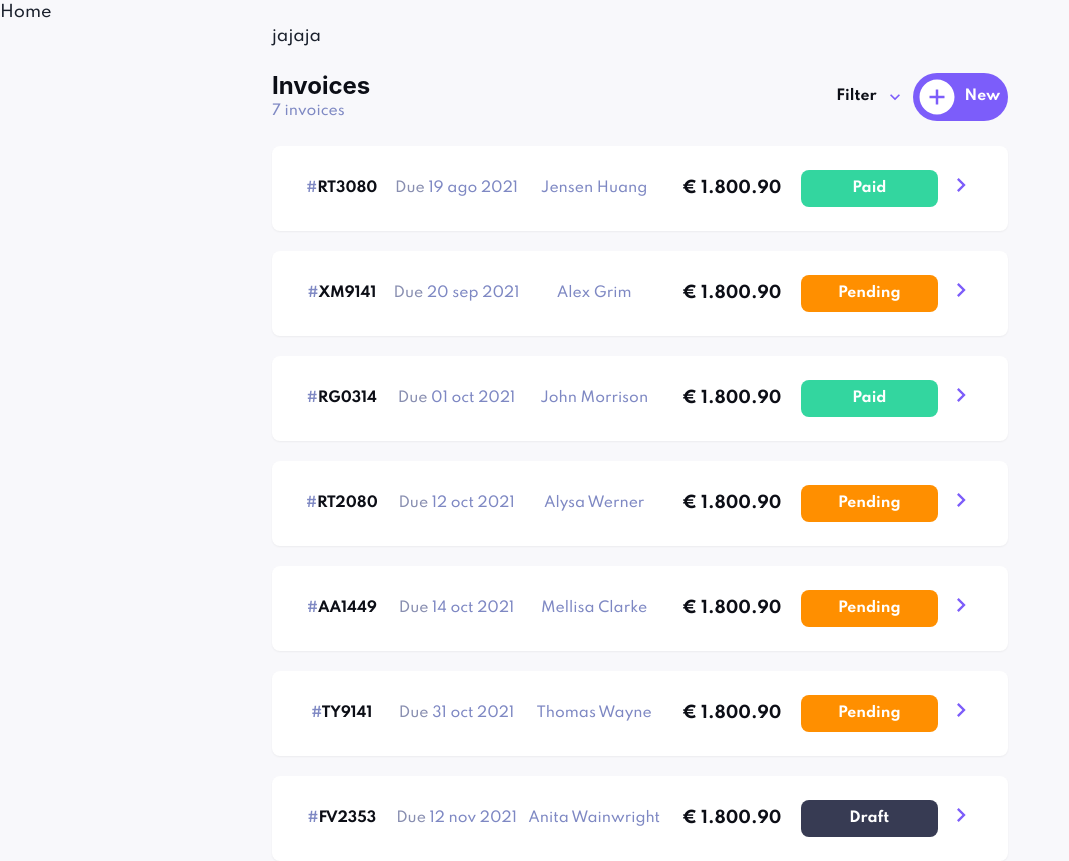
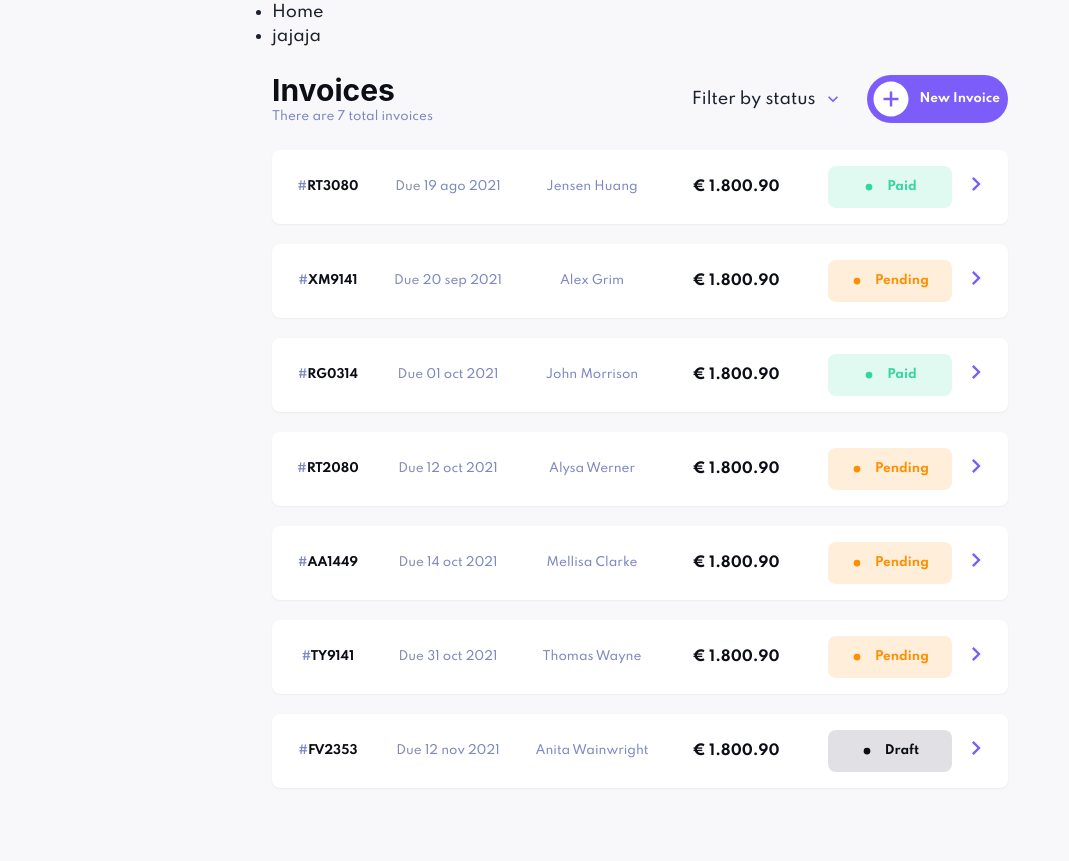
Before and after one commit to esteban-master/invoice-app-vite, a React (Vite) app: page / in a window 1280 px wide. Shown: the whole page, without its empty margins (0-1069 px from the left). After the commit the page ends 800 px from the top, so only its background shows below. Built offline with nearby package versions, Linux system fonts and the light colour scheme.

Commit message:
Filter menu

```diff
--- a/src/App.tsx
+++ b/src/App.tsx
@@ -1,26 +1,18 @@
-import {
-  Stack,
-  Grid,
-  Box,
-  GridItem,
-  Container,
-  Text,
-  Icon
-} from '@chakra-ui/react'
+import { Container } from '@chakra-ui/react'
 import React from 'react'
 import { QueryClient, QueryClientProvider } from 'react-query'
 import { ReactQueryDevtools } from 'react-query/devtools'
 import Router from './Routes.routes'
 const queryClient = new QueryClient()
-import { MdOutlineKeyboardArrowRight } from 'react-icons/md'
 import { useBreakpointValue } from '@chakra-ui/react'
 function App() {
-  const hiddenArrowRight = useBreakpointValue({ base: true, md: false })
   return (
     // <QueryClientProvider client={queryClient}>
     //   <ReactQueryDevtools />
     // </QueryClientProvider>
-    <Router />
+    <Container maxWidth={{ base: 'container.sm', md: 'container.md' }}>
+      <Router />
+    </Container>
   )
 }
 
--- /dev/null
+++ b/src/components/FilterByStatus.tsx
@@ -0,0 +1,89 @@
+import React from 'react'
+import {
+  Stack,
+  Menu,
+  MenuButton,
+  MenuList,
+  Box,
+  Icon,
+  MenuItem,
+  Text,
+  Checkbox,
+  useBreakpointValue,
+  useColorMode
+} from '@chakra-ui/react'
+import { MdOutlineKeyboardArrowDown } from 'react-icons/md'
+import { AiFillPlusCircle } from 'react-icons/ai'
+
+export const FilterByStatus = ({ status }: { status: string[] }) => {
+  const { colorMode } = useColorMode()
+  const hidden = useBreakpointValue({ base: true, md: false })
+  return (
+    <Stack spacing={6} direction={'row'} alignItems={'center'}>
+      <Menu>
+        <MenuButton>
+          <Stack direction={'row'} alignItems={'center'}>
+            <Box>{hidden ? 'Filter' : 'Filter by status'} </Box>
+            <Icon
+              width={5}
+              height={5}
+              color={'primary.500'}
+              as={MdOutlineKeyboardArrowDown}
+            />
+          </Stack>
+        </MenuButton>
+        <MenuList
+          marginTop={4}
+          bg={colorMode === 'dark' ? 'bg_app.gray' : 'white'}
+        >
+          {status.map((s) => (
+            <MenuItem cursor={'pointer'} as="label" htmlFor={s}>
+              <Stack direction={'row'} alignItems={'center'}>
+                <Checkbox
+                  id={s}
+                  colorScheme={'purple'}
+                  iconColor="white"
+                  _hover={{
+                    borderColor: 'primary.500'
+                  }}
+                  fontWeight={'bold'}
+                  bg={colorMode == 'dark' ? 'bg_app.card' : 'texto.dark'}
+                  borderColor={
+                    colorMode == 'dark' ? 'bg_app.card' : 'texto.dark'
+                  }
+                  borderRadius={'sm'}
+                />
+                <Text
+                  color={colorMode == 'dark' ? 'white' : 'texto.bold'}
+                  fontWeight={'bold'}
+                  fontSize={'xs'}
+                >
+                  {s}
+                </Text>
+              </Stack>
+            </MenuItem>
+          ))}
+        </MenuList>
+      </Menu>
+
+      <Stack
+        direction={'row'}
+        alignItems={'center'}
+        borderRadius={'full'}
+        padding={'1'}
+        paddingRight={2}
+        role={'button'}
+        bg={'primary.500'}
+        color={'white'}
+        _hover={{
+          bg: 'primary.100'
+        }}
+      >
+        <Icon as={AiFillPlusCircle} width={10} height={10} />
+        <Text color={'white'} fontSize={'xs'} fontWeight={'bold'}>
+          {hidden ? 'New' : 'New Invoice'}
+        </Text>
+      </Stack>
+    </Stack>
+  )
+}
--- /dev/null
+++ b/src/components/HeaderInvoices.tsx
@@ -0,0 +1,47 @@
+import React from 'react'
+import { Heading, Stack, Text, useBreakpointValue } from '@chakra-ui/react'
+
+import { Invoice } from '../interfaces'
+import { FilterByStatus } from './FilterByStatus'
+
+export const HeaderInvoices = ({ data }: { data: Invoice[] }) => {
+  const hidden = useBreakpointValue({ base: true, md: false })
+  return (
+    <Stack
+      my={6}
+      direction={'row'}
+      justifyContent={'space-between'}
+      alignItems={'center'}
+    >
+      <Stack spacing={0}>
+        <Heading fontSize={'3xl'}>Invoices</Heading>
+        <Text fontSize={'xs'}>
+          {' '}
+          {hidden
+            ? `${data.length} invoices`
+            : `There are ${data.length} total invoices`}{' '}
+        </Text>
+      </Stack>
+
+      <FilterByStatus status={['Draft', 'Pending', 'Paid']} />
+    </Stack>
+  )
+}
+
+// function CustomIcon(props: CheckboxProps) {
+//   const { isIndeterminate, isChecked, ...rest } = props
+//   // console.log(isChecked, isIndeterminate)
+//   if (!isChecked) return null
+
+//   return (
+//     <Box as={'span'} {...rest}>
+//       <Icon
+//         width={'100%'}
+//         height={'100%'}
+//         bg={'primary.500'}
+//         color={'white'}
+//         as={BsCheck}
+//       />
+//     </Box>
+//   )
+// }
--- a/src/components/InvoiceItem.tsx
+++ b/src/components/InvoiceItem.tsx
@@ -1,5 +1,6 @@
 import React from 'react'
 import { MdOutlineKeyboardArrowRight } from 'react-icons/md'
+import { BsDot } from 'react-icons/bs'
 import {
   Grid,
   GridItem,
@@ -7,7 +8,8 @@ import {
   Text,
   Box,
   useColorMode,
-  Icon
+  Icon,
+  Stack
 } from '@chakra-ui/react'
 import { Invoice } from '../interfaces'
 import { format } from 'date-fns'
@@ -24,7 +26,8 @@ export const InvoiceItem = ({ invoice }: { invoice: Invoice }) => {
     <Grid
       rowGap={{ base: 2, md: 0 }}
       boxShadow={'sm'}
-      padding={6}
+      paddingY={4}
+      paddingX={2}
       bg={colorMode === 'dark' ? 'bg_app.card' : 'white'}
       borderRadius={'lg'}
       templateColumns={{ base: 'repeat(4, 1fr)', md: 'repeat(15, 1fr)' }}
@@ -37,7 +40,7 @@ export const InvoiceItem = ({ invoice }: { invoice: Invoice }) => {
         rowSpan={{ base: 2, md: 1 }}
       >
         <Text
-          fontSize={'sm'}
+          fontSize={'xs'}
           fontWeight={'bold'}
           color={colorMode === 'dark' ? 'white' : 'texto.bold'}
         >
@@ -54,7 +57,7 @@ export const InvoiceItem = ({ invoice }: { invoice: Invoice }) => {
         colStart={{ base: 3, md: 6 }}
         rowSpan={{ base: 2, md: 1 }}
       >
-        <Text fontSize={'sm'}> {invoice.clientName} </Text>
+        <Text fontSize={'xs'}> {invoice.clientName} </Text>
       </GridItem>
       <GridItem
         alignSelf={{ base: 'end', md: 'start' }}
@@ -63,7 +66,7 @@ export const InvoiceItem = ({ invoice }: { invoice: Invoice }) => {
         colStart={{ base: 1, md: 3 }}
         rowStart={{ md: 1 }}
       >
-        <Text fontSize={'sm'}>
+        <Text fontSize={'xs'}>
           <Box
             as={'span'}
             color={colorMode === 'dark' ? 'texto.dark' : 'texto.gray'}
@@ -80,7 +83,7 @@ export const InvoiceItem = ({ invoice }: { invoice: Invoice }) => {
         colSpan={{ base: 2, md: 3 }}
       >
         <Text
-          fontSize={'md'}
+          fontSize={'sm'}
           color={colorMode === 'dark' ? 'white' : 'texto.bold'}
           fontWeight={'bold'}
         >
@@ -89,25 +92,52 @@ export const InvoiceItem = ({ invoice }: { invoice: Invoice }) => {
       </GridItem>
       <GridItem
         alignSelf={'center'}
+        marginLeft={5}
         colStart={{ base: 3, md: 12 }}
         rowSpan={{ base: 2, md: 1 }}
         rowStart={{ base: 3, md: 1 }}
         colSpan={{ base: 2, md: 3 }}
+        bg={`${invoice.status}.100`}
+        borderRadius={'lg'}
       >
+        <Stack
+          direction={'row'}
+          spacing={0}
+          justifyContent={'center'}
+          alignItems={'center'}
+        >
+          <Icon
+            width={9}
+            height={9}
+            color={`${
+              invoice.status === 'draft'
+                ? colorMode === 'dark'
+                  ? 'texto.dark'
+                  : 'texto.bold'
+                : `${invoice.status}.500`
+            }`}
+            as={BsDot}
+          />
           <Text
-          fontSize={'sm'}
+            fontSize={'xs'}
             fontWeight={'bold'}
-          borderRadius={'lg'}
-          color={'white'}
+            color={`${
+              invoice.status === 'draft'
+                ? colorMode === 'dark'
+                  ? 'texto.dark'
+                  : 'texto.bold'
+                : `${invoice.status}.500`
+            }`}
             textAlign={'center'}
-          paddingY={2}
-          bg={`status.${invoice.status}`}
+            paddingY={3}
+            paddingRight={3}
           >
             {invoice.status.replace(
               invoice.status[0],
               invoice.status[0].toUpperCase()
             )}
           </Text>
+        </Stack>
       </GridItem>
       <GridItem hidden={hiddenArrowRight} placeSelf={'center'}>
         <Icon
--- a/src/components/MenuNavbar.tsx
+++ b/src/components/MenuNavbar.tsx
@@ -1,13 +1,18 @@
+import { useColorMode } from '@chakra-ui/react'
 import React from 'react'
 import { Link } from 'react-router-dom'
 
 export const MenuNavbar = () => {
+  const { toggleColorMode } = useColorMode()
   return (
     <nav>
       <ul>
         <li>
           <Link to="/">Home</Link>
         </li>
+        <li>
+          <button onClick={toggleColorMode}>jajaja</button>
+        </li>
       </ul>
     </nav>
   )
--- a/src/pages/Home/index.tsx
+++ b/src/pages/Home/index.tsx
@@ -1,73 +1,18 @@
-import {
-  Button,
-  Container,
-  Heading,
-  Icon,
-  Image,
-  Stack,
-  Text,
-  useColorMode
-} from '@chakra-ui/react'
+import { Stack } from '@chakra-ui/react'
 import React from 'react'
 import data from '../../../data.json'
+import { HeaderInvoices } from '../../components/HeaderInvoices'
 import { InvoiceItem } from '../../components/InvoiceItem'
-import { MdOutlineKeyboardArrowDown } from 'react-icons/md'
-import { AiFillPlusCircle } from 'react-icons/ai'
 
 export const Home = () => {
-  const { toggleColorMode, colorMode, setColorMode } = useColorMode()
   return (
-    <Container maxWidth={{ base: 'container.sm', md: 'container.md' }}>
-      <button onClick={toggleColorMode}>jajaja</button>
-      <Stack
-        my={6}
-        direction={'row'}
-        justifyContent={'space-between'}
-        alignItems={'center'}
-      >
-        <Stack spacing={0}>
-          <Heading fontSize={'2xl'}>Invoices</Heading>
-          <Text fontSize={'sm'}>{data.length} invoices</Text>
-        </Stack>
-
-        <Stack direction={'row'} alignItems={'center'}>
-          <Text
-            color={colorMode === 'dark' ? 'white' : 'texto.bold'}
-            fontWeight={'bold'}
-            fontSize={'sm'}
-          >
-            Filter
-          </Text>
-          <Icon
-            width={5}
-            height={5}
-            color={'primary.500'}
-            as={MdOutlineKeyboardArrowDown}
-          />
-
-          <Stack
-            direction={'row'}
-            alignItems={'center'}
-            borderRadius={'full'}
-            padding={'1'}
-            paddingRight={2}
-            role={'button'}
-            bg={'primary.500'}
-            color={'white'}
-          >
-            <Icon as={AiFillPlusCircle} width={10} height={10} />
-            <Text color={'white'} fontSize={'sm'} fontWeight={'bold'}>
-              New
-            </Text>
-          </Stack>
-        </Stack>
-      </Stack>
-
+    <>
+      <HeaderInvoices data={data} />
       <Stack spacing={5}>
         {data.map((d) => (
           <InvoiceItem key={d.id} invoice={d} />
         ))}
       </Stack>
-    </Container>
+    </>
   )
 }
--- a/theme.ts
+++ b/theme.ts
@@ -18,10 +18,22 @@ const theme: Partial<ChakraTheme> = {
       100: '#9277FF',
       500: '#7C5DFA'
     },
+    purple: {
+      100: '#7C5DFA',
+      200: '#7C5DFA',
+      300: '#7C5DFA',
+      400: '#7C5DFA',
+      500: '#7C5DFA',
+      600: '#7C5DFA',
+      700: '#7C5DFA',
+      800: '#7C5DFA',
+      900: '#7C5DFA'
+    },
     bg_app: {
       light: '#F8F8FB',
       dark: '#141625',
-      card: '#1E2139'
+      card: '#1E2139',
+      gray: '#252945'
     },
     texto: {
       gray: '#888EB0',
@@ -33,10 +45,18 @@ const theme: Partial<ChakraTheme> = {
       100: '#FF9797',
       500: '#EC5757'
     },
-    status: {
-      paid: '#33D69F',
-      pending: '#FF8F00',
-      draft: '#373B53'
+
+    paid: {
+      100: 'rgba(51,214,159, 0.15)',
+      500: '#33D69F'
+    },
+    pending: {
+      100: 'rgba(255,143,0, 0.15)',
+      500: '#FF8F00'
+    },
+    draft: {
+      100: 'rgba(55,59,83, 0.15)',
+      500: '#373B53'
     }
   },
   fonts: {
@@ -52,6 +72,11 @@ const theme: Partial<ChakraTheme> = {
       baseStyle: (props) => ({
         color: mode('texto.bold', 'white')(props)
       })
+    },
+    Checkbox: {
+      // baseStyle: (props) => ({
+      //   bgColor: mode('primary.500', 'primary.500')(props)
+      // })
     }
   }
 }
```
Lines whose indentation alone changed are shown as unchanged.
